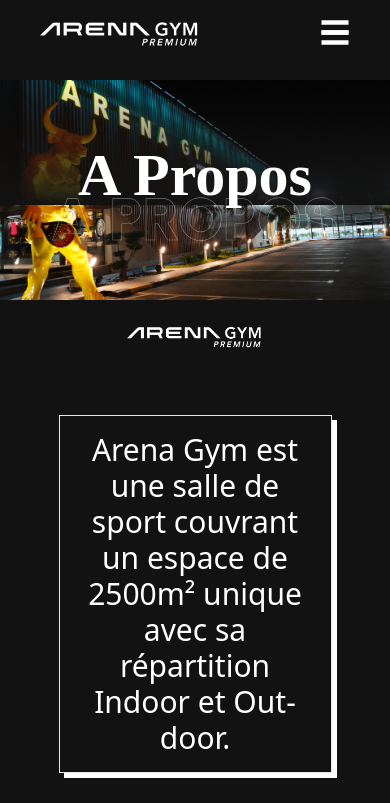
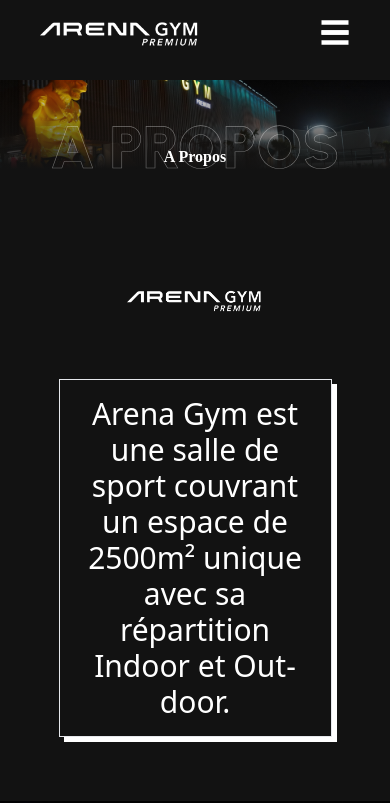
Before and after one commit to medazizktata/Arena-gym-website, a React (Vite) app in the folder Arena-gym-website/: page /about in a window 390 px wide. Shown: the top 803 px of the page. Built offline with nearby package versions, Linux system fonts and the light colour scheme.

Commit message:
Fixed Responsivness bugs and weird behaviour for PageIntroduction comp

```diff
--- a/Arena-gym-website/src/components/PageIntroduction.jsx
+++ b/Arena-gym-website/src/components/PageIntroduction.jsx
@@ -10,7 +10,7 @@ function PageIntroduction({
   subTitle = "",
   subTitleProps = "text-white text-center",
 }) {
-  const translateValue = 30 - BGText.length * 0.4;
+  const translateValue = 30 - BGText.length * 0.5;
 
   // Calculate extraHeight based on whether BGText is empty or not
   let extraHeight = 110;
@@ -20,11 +20,11 @@ function PageIntroduction({
 
   return (
     <>
-      <div className="my-20 relative">
-        <div className="inline-block flex flex-col relative z-10">
-          <div className="transform translate-y-28">
+      <div className="my-20 relative overflow-y-hidden">
+        <div className="flex flex-col relative z-10">
+          <div className="transform translate-y-10">
             <div
-              className={`w-[80%] mx-auto transform translate-y-${translateValue} opacity-80 sm:translate-y-0 sm:scale-80 `}
+              className={`w-[80%] mx-auto transform translate-y-${translateValue} opacity-80 sm:scale-80 `}
             >
               <BackgroundText
                 text={`${BGText}`}
@@ -35,22 +35,22 @@ function PageIntroduction({
             </div>
           </div>
           <h1
-            className={`inline font-Gentona font-black text-6xl md:text-8xl lg:text-9xl ${titleProps}`}
+            className={`font-Gentona font-black ${titleProps}`}
           >
             {title}
           </h1>
-          <h2 className={`inline text-lg sm:text-xl ${subTitleProps}`}>
+          <h2 className={`text-lg sm:text-4xl ${subTitleProps}`}>
             {subTitle}
           </h2>
         </div>
 
         <img
           src={`${imgSrc}`}
-          className={`absolute inset-0 w-full h-[${extraHeight}%] object-cover`}
+          className={`absolute inset-0 w-full h-full object-cover`}
           alt="Background"
         />
         <div
-          className={`absolute inset-0 w-full h-[${extraHeight}%]`}
+          className={`absolute inset-0 w-full h-full`}
           style={{
             background: `linear-gradient(to top, ${getColor(
               "blackBG"
```
